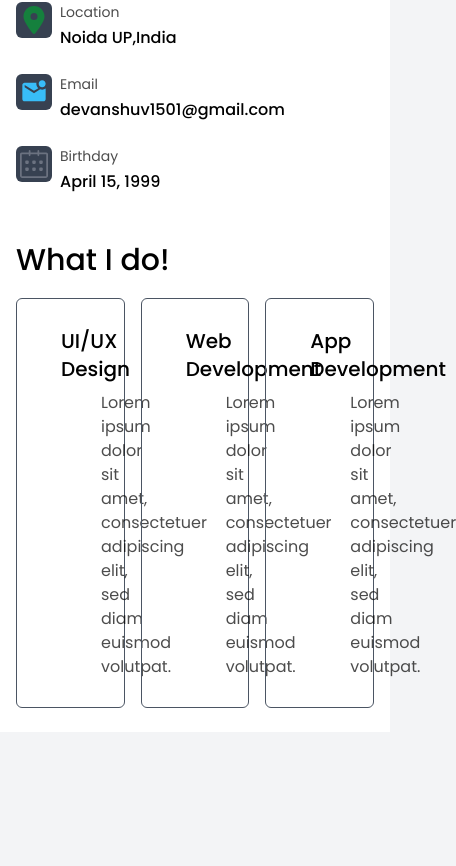
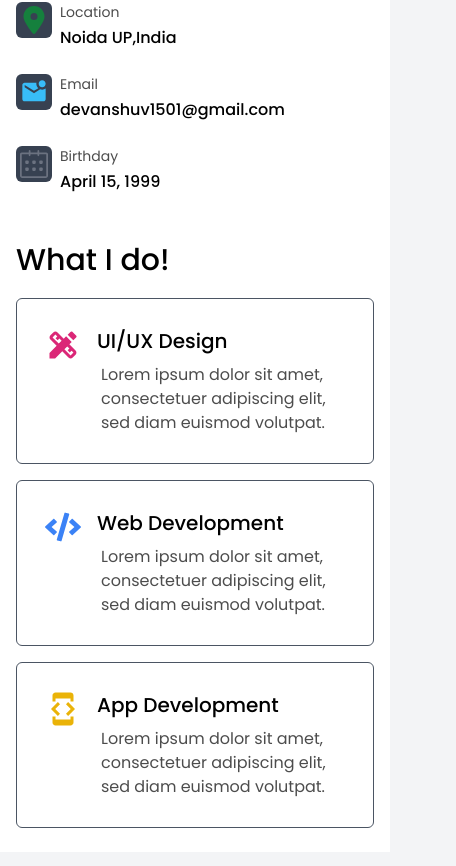
Before and after one commit to devathecode/next-portfolio, a Next.js app: page /about in a window 390 px wide. Shown: the part 1187-2053 px from the top of the page, 456 px wide, since content can reach past the window. Before the commit the page ends 1943 px from the top, so only its background shows below. Built offline with nearby package versions, Linux system fonts and the light colour scheme.

Commit message:
Fixed UI

```diff
--- a/app/about/page.tsx
+++ b/app/about/page.tsx
@@ -77,7 +77,7 @@ const About = () => {
                 <div className="py-6 md:py-12">
                     <h3 className="text-3xl md:text-4xl font-medium dark:text-white mb-2.5 ">What I do!</h3>
                     <div className="grid grid-cols-12 gap-4 mt-5">
-                        <Card classes="col-span-4">
+                        <Card classes="col-span-12 lg:col-span-4">
                             <div className="flex items-center">
                                 <MdDesignServices className="text-4xl text-pink-600" />
                                 <h4 className="text-xl md:text-2xl font-medium dark:text-white/80 mb-2 ms-4">UI/UX Design</h4>
@@ -86,7 +86,7 @@ const About = () => {
                                 Lorem ipsum dolor sit amet, consectetuer adipiscing elit, sed diam euismod volutpat.
                             </p>
                         </Card>
-                        <Card classes="col-span-4">
+                        <Card classes="col-span-12 lg:col-span-4">
                             <div className="flex items-center">
                                 <FaCode className="text-4xl text-blue-500" />
                                 <h4 className="text-xl md:text-2xl font-medium dark:text-white/80 mb-2 ms-4">Web Development</h4>
@@ -95,7 +95,7 @@ const About = () => {
                                 Lorem ipsum dolor sit amet, consectetuer adipiscing elit, sed diam euismod volutpat.
                             </p>
                         </Card>
-                        <Card classes="col-span-4">
+                        <Card classes="col-span-12 lg:col-span-4">
                             <div className="flex items-center">
                                 <MdDeveloperMode className="text-4xl text-yellow-500" />
                                 <h4 className="text-xl md:text-2xl font-medium dark:text-white/80 mb-2 ms-4">App Development</h4>
--- a/app/work/page.tsx
+++ b/app/work/page.tsx
@@ -13,28 +13,28 @@ const Work = () => {
                         <div className="ms-5 h-0.5 w-32 md:w-72 bg-gradient-to-r from-yellow-600 via-yellow-700 to-yellow-800 mt-12 lg:mt-0"></div>
                     </div>
                     <div className="grid grid-cols-12 md:gap-10 pt-4 md:pt-[40px] items-center">
-                        <Card redirectUrl="https://www.bigboyzlounge.co.in/" classes="col-span-4">
+                        <Card redirectUrl="https://www.bigboyzlounge.co.in/" classes="col-span-12 md:col-span-6 col-span-4">
                             <div className=" bg-black rounded-md overflow-hidden h-60">
                                 <Image width="300" height="300" className="h-60 w-60 object-contain group-hover:scale-110 transition-all ease-in-out duration-700 mx-auto" alt="tax" src="https://firebasestorage.googleapis.com/v0/b/bigboyzlounge-ddf64.appspot.com/o/bb-logo.webp?alt=media&token=b5043d75-0a17-40ba-8812-af329da7e6e4" />
                             </div>
                             <h4 className="text-base dark:text-white/60 my-3">Web app</h4>
                             <p className="text-lg lg:text-xl">BigBoyz lounge</p>
                         </Card>
-                        <Card redirectUrl="https://tax-calculator-nine.vercel.app" classes="col-span-4">
+                        <Card redirectUrl="https://tax-calculator-nine.vercel.app" classes="col-span-12 md:col-span-6 col-span-4">
                             <div className="bg-pink-50 rounded-md overflow-hidden h-60">
                                 <Image width="300" height="300" className="h-60 object-contain group-hover:scale-110 transition-all ease-in-out duration-700" alt="tax" src="https://firebasestorage.googleapis.com/v0/b/dev-cms-46756.appspot.com/o/devanshuv1501%40gmail.com%2Fimage-removebg-preview.png?alt=media&token=1d3e0e17-e899-42e5-b37c-575371267e2a" />
                             </div>
                             <h4 className="text-base dark:text-white/60 my-3">Web app</h4>
                             <p className="text-lg lg:text-xl">Tax calculator</p>
                         </Card>
-                        <Card redirectUrl="https://e-commerce-psi-flax.vercel.app" classes="col-span-4">
+                        <Card redirectUrl="https://e-commerce-psi-flax.vercel.app" classes="col-span-12 md:col-span-6 col-span-4">
                             <div className="bg-blue-300 rounded-md overflow-hidden h-60">
                                 <Image width="300" height="300" className="h-60 object-contain group-hover:scale-110 transition-all ease-in-out duration-700" alt="tax" src="https://firebasestorage.googleapis.com/v0/b/dev-cms-46756.appspot.com/o/devanshuv1501%40gmail.com%2Fimage__1_-removebg-preview.png?alt=media&token=d9202219-eabe-44fd-b025-5af7f1c68449" />
                             </div>
                             <h4 className="text-base dark:text-white/60 my-3">Web app</h4>
                             <p className="text-lg lg:text-xl">E-commerce shoes</p>
                         </Card>
-                        <Card redirectUrl="https://netflix-react-ui-clone.netlify.app/" classes="col-span-4">
+                        <Card redirectUrl="https://netflix-react-ui-clone.netlify.app/" classes="col-span-12 md:col-span-6 col-span-4">
                             <div className=" bg-orange-300 rounded-md overflow-hidden h-60">
                                 <Image width="300" height="300" className="h-60 object-contain group-hover:scale-110 transition-all ease-in-out duration-700" alt="tax" src="https://firebasestorage.googleapis.com/v0/b/dev-cms-46756.appspot.com/o/devanshuv1501%40gmail.com%2Fmovies.webp?alt=media&token=3b672fb2-cf61-4a71-ac14-7cff03284598" />
                             </div>
```
